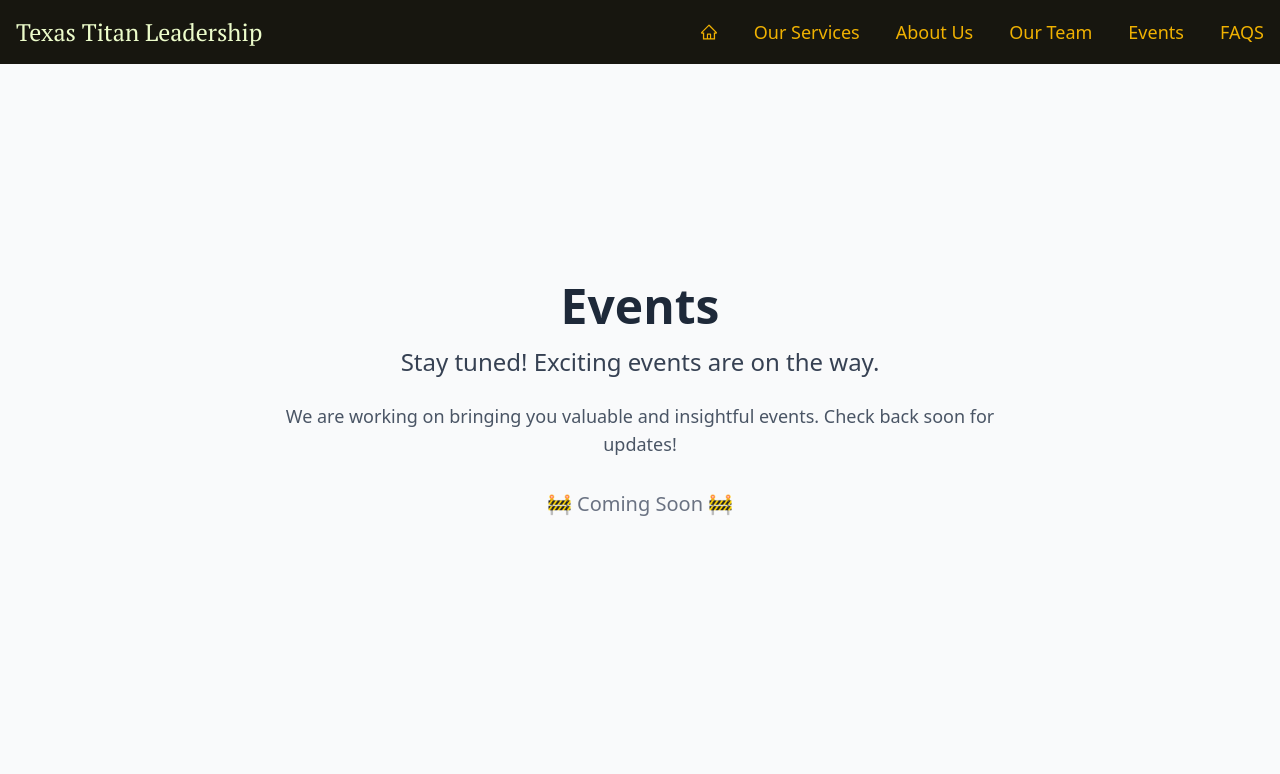
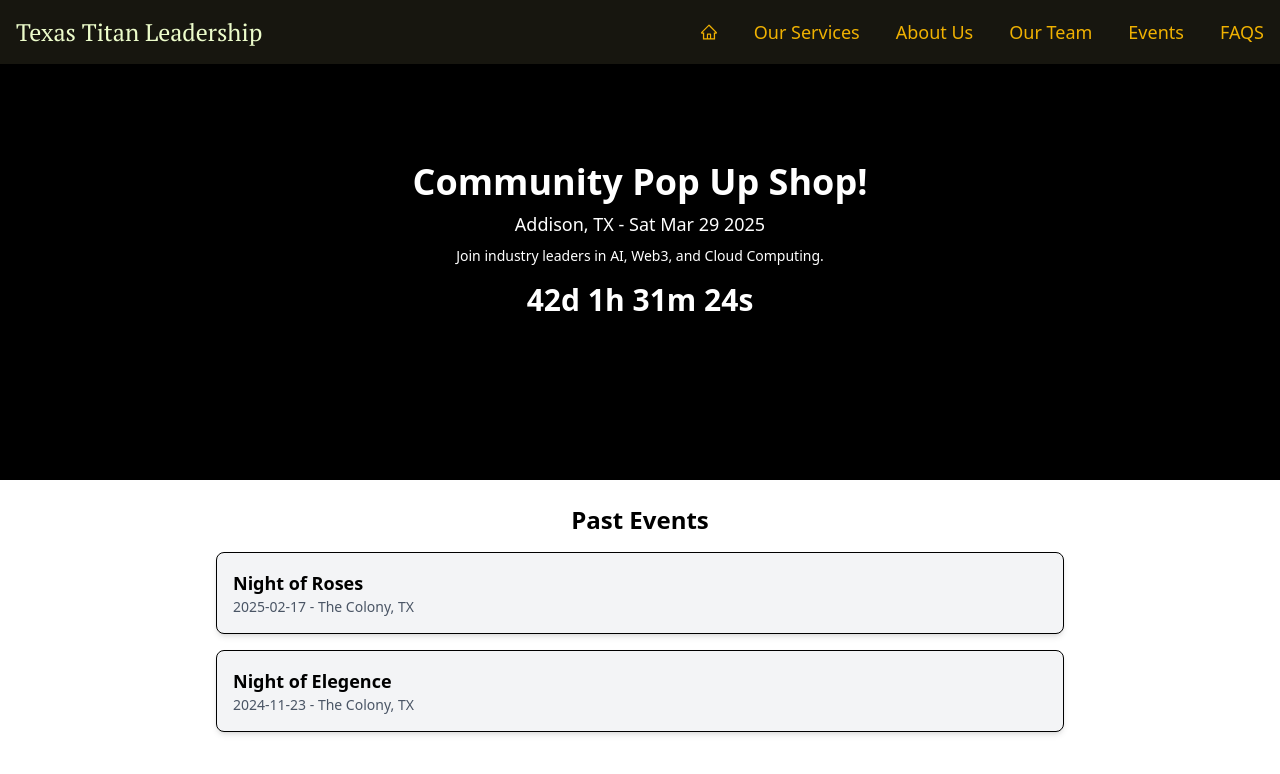
Before and after one commit to onseriocodes/texastitanleadership, a React (Vite) app: page /events in a window 1280 px wide. Shown: the top 774 px of the page. Built offline with nearby package versions, Linux system fonts and the light colour scheme; a web font is replaced by a local one.

Commit message:
Events page v1

```diff
--- a/src/pages/Events.jsx
+++ b/src/pages/Events.jsx
@@ -1,32 +1,107 @@
-import React, { useEffect } from "react";
-import { useLocation } from "react-router-dom";
+import { useState, useEffect } from "react";
+import { NavLink } from "react-router-dom";
+import ttl from "../assets/ttl.png";
 
-// EVENTS
-const Events = () => {
-  const { pathname } = useLocation();
+const EventsPage = () => {
+  // UPCOMING EVENT
+  const upcomingEvent = {
+    title: "Community Pop Up Shop!",
+    date: "2025-03-29T00:00:00",
+    location: "Addison, TX",
+    description: "Join industry leaders in AI, Web3, and Cloud Computing.",
+    image: ttl,
+  };
+
+  // PAST EVENTS
+  const pastEvents = [
+    {
+      id: 1,
+      title: "Night of Roses",
+      date: "2025-02-17",
+      location: "The Colony, TX",
+      link: "/events/1",
+    },
+    {
+      id: 2,
+      title: "Night of Elegence",
+      date: "2024-11-23",
+      location: "The Colony, TX",
+      link: "/events/2",
+    },
+  ];
+
+  // COUNTDOWN TIMER
+  const [timeLeft, setTimeLeft] = useState(calculateTimeLeft());
+
+  function calculateTimeLeft() {
+    const eventDate = new Date(upcomingEvent.date).getTime();
+    const now = new Date().getTime();
+    const difference = eventDate - now;
+
+    if (difference <= 0) return null; // Event started
+
+    const days = Math.floor(difference / (1000 * 60 * 60 * 24));
+    const hours = Math.floor((difference / (1000 * 60 * 60)) % 24);
+    const minutes = Math.floor((difference / (1000 * 60)) % 60);
+    const seconds = Math.floor((difference / 1000) % 60);
+
+    return { days, hours, minutes, seconds };
+  }
 
   useEffect(() => {
-    window.scrollTo(0, 0); // Scroll to the top of the page
-  }, [pathname]);
+    const timer = setInterval(() => {
+      setTimeLeft(calculateTimeLeft());
+    }, 1000);
+    return () => clearInterval(timer);
+  }, []);
+
   return (
-    <>
-      <section className="bg-gray-50 py-16 px-8 flex flex-col items-center justify-center min-h-screen text-center">
-        <div className="max-w-3xl">
-          <h1 className="text-5xl font-bold text-gray-800 mb-4">Events</h1>
-          <p className="text-2xl text-gray-700 mb-6">
-            Stay tuned! Exciting events are on the way.
+    <div className="w-full">
+      {/* Upcoming Event Banner */}
+      <div
+        className="w-full h-[60vh] flex flex-col items-center justify-center text-white text-center p-8 relative bg-cover bg-center"
+        style={{ backgroundImage: `url(${upcomingEvent.image})` }}
+      >
+        {/* Overlay for readability */}
+        <div className="absolute inset-0 bg-black bg-opacity-50"></div>
+
+        <div className="relative z-10">
+          <h1 className="text-4xl font-bold mb-2">{upcomingEvent.title}</h1>
+          <p className="text-lg">
+            {upcomingEvent.location} -{" "}
+            {new Date(upcomingEvent.date).toDateString()}
           </p>
-          <p className="text-lg text-gray-600 mb-8">
-            We are working on bringing you valuable and insightful events. Check
-            back soon for updates!
-          </p>
-          <div className="    rounded-xl flex items-center justify-center text-gray-500 text-xl">
-            🚧 Coming Soon 🚧
-          </div>
+          <p className="mt-2 text-sm">{upcomingEvent.description}</p>
+
+          {timeLeft ? (
+            <div className="mt-4 text-3xl font-semibold">
+              {timeLeft.days}d {timeLeft.hours}h {timeLeft.minutes}m{" "}
+              {timeLeft.seconds}s
+            </div>
+          ) : (
+            <div className="mt-4 text-xl font-semibold">Event is Live!</div>
+          )}
+        </div>
+      </div>
+
+      {/* Past Events List */}
+      <section className="max-w-4xl mx-auto p-6">
+        <h2 className="text-2xl text-center font-semibold mb-4">Past Events</h2>
+        <div className="grid gap-4">
+          {pastEvents.map((event) => (
+            <NavLink to={event.link} key={event.id} className="block">
+              <div className="border p-4 rounded-lg shadow-md bg-gray-100 hover:bg-gray-200 transition cursor-pointer">
+                <h3 className="text-lg font-bold">{event.title}</h3>
+                <p className="text-sm text-gray-600">
+                  {event.date} - {event.location}
+                </p>
+              </div>
+            </NavLink>
+          ))}
         </div>
       </section>
-    </>
+    </div>
   );
 };
 
-export default Events;
+export default EventsPage;
```
Also changed, not shown: src/assets/ttl.png (added).
